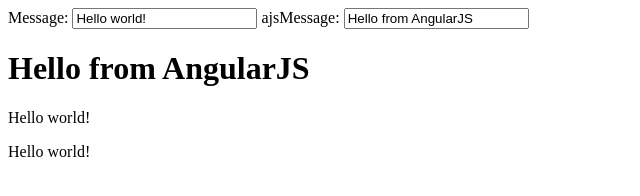
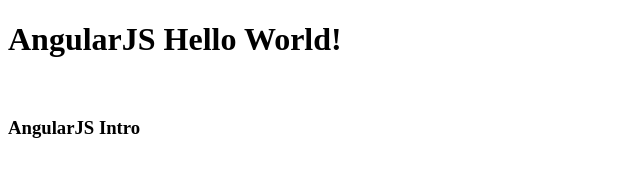
Before and after one commit to stella-maris/angularJS, a plain HTML site: page first_exercise/index.html in a window 1280 px wide. Shown: the whole page, without its empty margins (0-640 px from the left). Drawn offline with nearby package versions, Linux system fonts and the light colour scheme.

Commit message:
creates model through controllers.js

```diff
--- a/first_exercise/index.html
+++ b/first_exercise/index.html
@@ -3,13 +3,18 @@
 <head>
     <title>Starting Angular</title>
 </head>
-<!-- The ng-app directive -->
-<body ng-app='' ng-init="message='Hello world!'; ajsMessage='Hello from AngularJS'">
-    Message: <input type="text" ng-model="message">
-    ajsMessage: <input type="text" ng-model="ajsMessage">
-    <h1 ng-bind="ajsMessage"></h1>
-    <p ng-bind="message"></p>
-    <p> {{message}}</p>
+<!-- The ng-app directive triggers load and setup of AngularJS
+     after the DOM is loaded.
+     It sets the tag as the root of the AngularJS app.  -->
+<body ng-app="cardApp">
+    <!-- Identify the controller and model to be used. -->
+    <div ng-controller="MainController">
+        <!-- The ng-bind gets data from the model. Anything nested in this controller div is supported by the controller -->
+        <h1 ng-bind="greeting"></h1>
+        <br />
+        <h3 ng-bind="subTitle"></h3>
+    </div>
     <script src="https://code.angularjs.org/1.5.8/angular.js"></script>
+    <script src="js/controllers.js"></script>
 </body>
 </html>
--- a/first_exercise/js/controllers.js
+++ b/first_exercise/js/controllers.js
@@ -1,12 +1,13 @@
 // Register our controller with the angular module.
+//Below doesn't make too much sense, just accept
 var cardApp = angular.module('cardApp', []);
 
-// The controller is a constructor function.
-// In this case the controller takes a $scope parameter.
 // Scope lets us establish data binding between the controller and the view.
 cardApp.controller('MainController', ['$scope', function ($scope) {
     // Scope ensures that any changes to the
     // model are reflected in the controller.
     // Here we create an initialize a 'greeting' model.
     $scope.greeting = "AngularJS Hello World!";
+    $scope.subTitle = "AngularJS Intro";
+    console.log($scope.greeting);
 }]);
```
